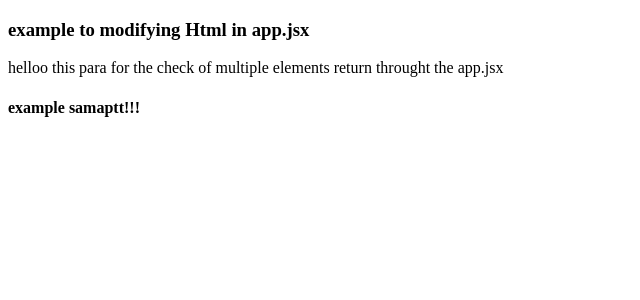
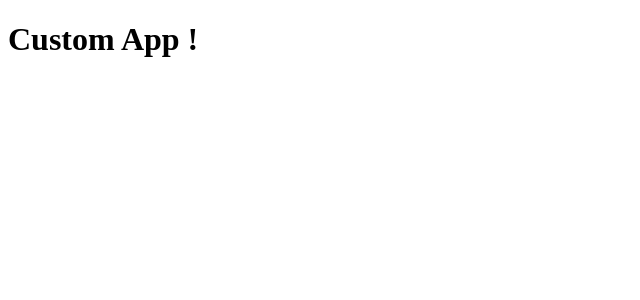
Before and after one commit to Ankitp-07/ReactJs_revision, a React (Vite) app in the folder 01viteReact/: page / in a window 1280 px wide. Shown: the top 300 px of the page, without its empty margins (0-640 px from the left). Built offline with nearby package versions, Linux system fonts and the light colour scheme.

Commit message:
app function created inside the main and rendered

```diff
--- a/01viteReact/src/main.jsx
+++ b/01viteReact/src/main.jsx
@@ -2,11 +2,24 @@ import { StrictMode } from 'react'
 import { createRoot } from 'react-dom/client'
 import App from './App.jsx'
 
+function MyApp(){     //App ek function hai jo return karta hai Html element ko
+  return (    //main me hi bana ke check karenge functionn ko
+
+    <div>
+      <h1>
+        Custom App !
+      </h1>
+    </div>
+  )
+}
+
 createRoot(document.getElementById('root')).
 render(
-  <StrictMode>
-    <App />
-  </StrictMode>,
+  //<>
+    //<App />
+   // <MyApp/>
+    MyApp()  //yisa bhi likh skte hain
+     //</>
 )
 
 //either use <strictMode> or not : na use karne se thoda light weight hojayega
```
